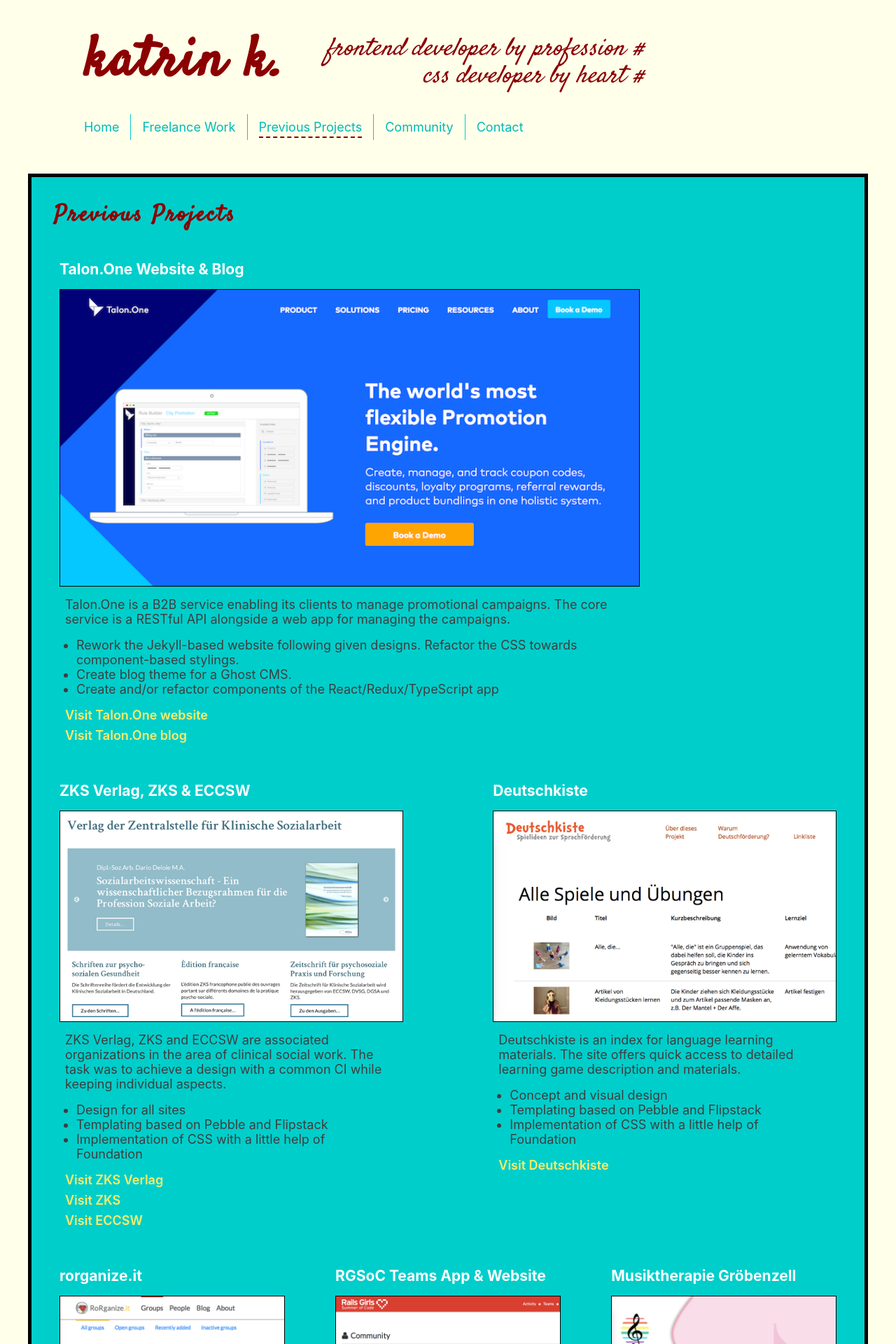
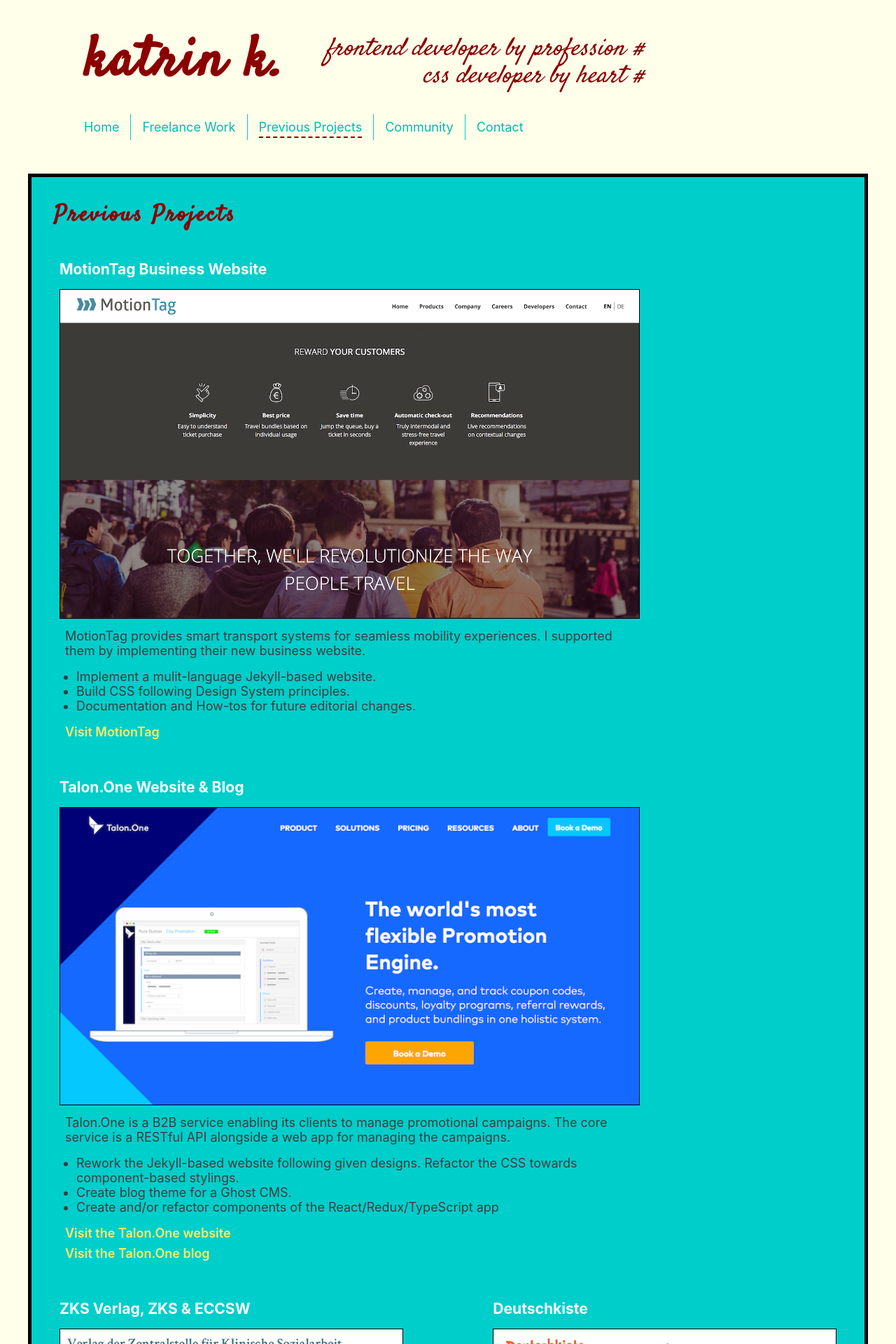
Before and after one commit to katrin-k/work-site, a Jekyll site: the page built from samples/index.html, in a window 1280 px wide. Shown: the top 1920 px of the page at 70% size. Built offline with Jekyll 4.4.1, drawn with Linux system fonts in a browser that asks for light colours.

Commit message:
Add MotionTag example

```diff
--- a/_sass/custom/_page-samples.scss
+++ b/_sass/custom/_page-samples.scss
@@ -48,7 +48,8 @@
   .sample-item {
     flex-basis: 30%;
   }
-  .sample-item-talon {
+  .sample-item-talon,
+  .sample-item-motiontag {
     flex-basis: 75%;
   }
   .sample-item-zks,
--- a/samples/index.html
+++ b/samples/index.html
@@ -6,6 +6,26 @@
 <main class="card">
   <h2>Previous Projects</h2>
   <section class="samples">
+
+    <div class="sample-item sample-item-motiontag">
+      <h3 class="sample-heading">MotionTag Business Website</h3>
+      <div class="sample-pic-box">
+        <a href="https://motion-tag.com/" title="Website of MotionTag" class="img-link" target="_blank">
+          <img src="/img/ex-motiontag-800.png" srcset="/img/ex-motiontag-800.png 800w, /img/ex-motiontag-1600.png 1600w" alt="Screenshot of the MotionTag website" class="sample-pic">
+        </a>
+      </div>
+      <div class="sample-content">
+        <p>
+          MotionTag provides smart transport systems for seamless mobility experiences. I supported them by implementing their new business website.
+        </p>
+        <ul class="sample-list">
+          <li>Implement a mulit-language Jekyll-based website.</li>
+          <li>Build CSS following Design System principles.</li>
+          <li>Documentation and How-tos for future editorial changes.</li>
+        </ul>
+      </div>
+      <p class="sample-link"><a href="https://motion-tag.com/" target="_blank" class="cta-link">Visit MotionTag</a></p>
+    </div>
 
     <div class="sample-item sample-item-talon">
       <h3 class="sample-heading">Talon.One Website &amp; Blog</h3>
@@ -25,8 +45,8 @@
           <li>Create and/or refactor components of the React/Redux/TypeScript app</li>
         </ul>
       </div>
-      <p class="sample-link"><a href="https://talon.one/" target="_blank" class="cta-link">Visit Talon.One website</a></p>
-      <p class="sample-link"><a href="http://blog.talon.one/" target="_blank" class="cta-link">Visit Talon.One blog</a></p>
+      <p class="sample-link"><a href="https://talon.one/" target="_blank" class="cta-link">Visit the Talon.One website</a></p>
+      <p class="sample-link"><a href="http://blog.talon.one/" target="_blank" class="cta-link">Visit the Talon.One blog</a></p>
     </div>
 
     <div class="sample-item sample-item-zks">
```
Also changed, not shown: img/ex-motiontag-1600.png (added), img/ex-motiontag-800.png (added).
